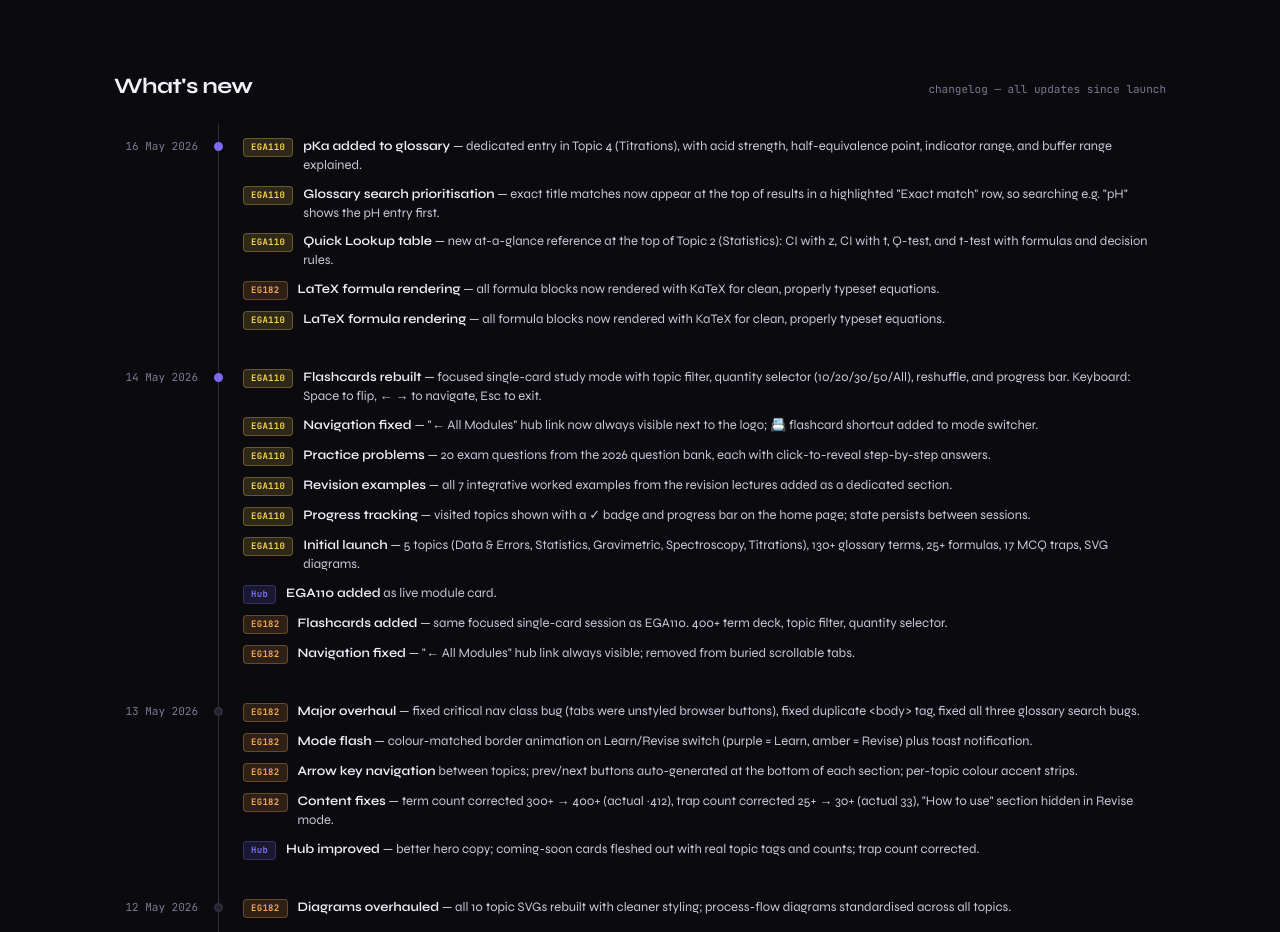
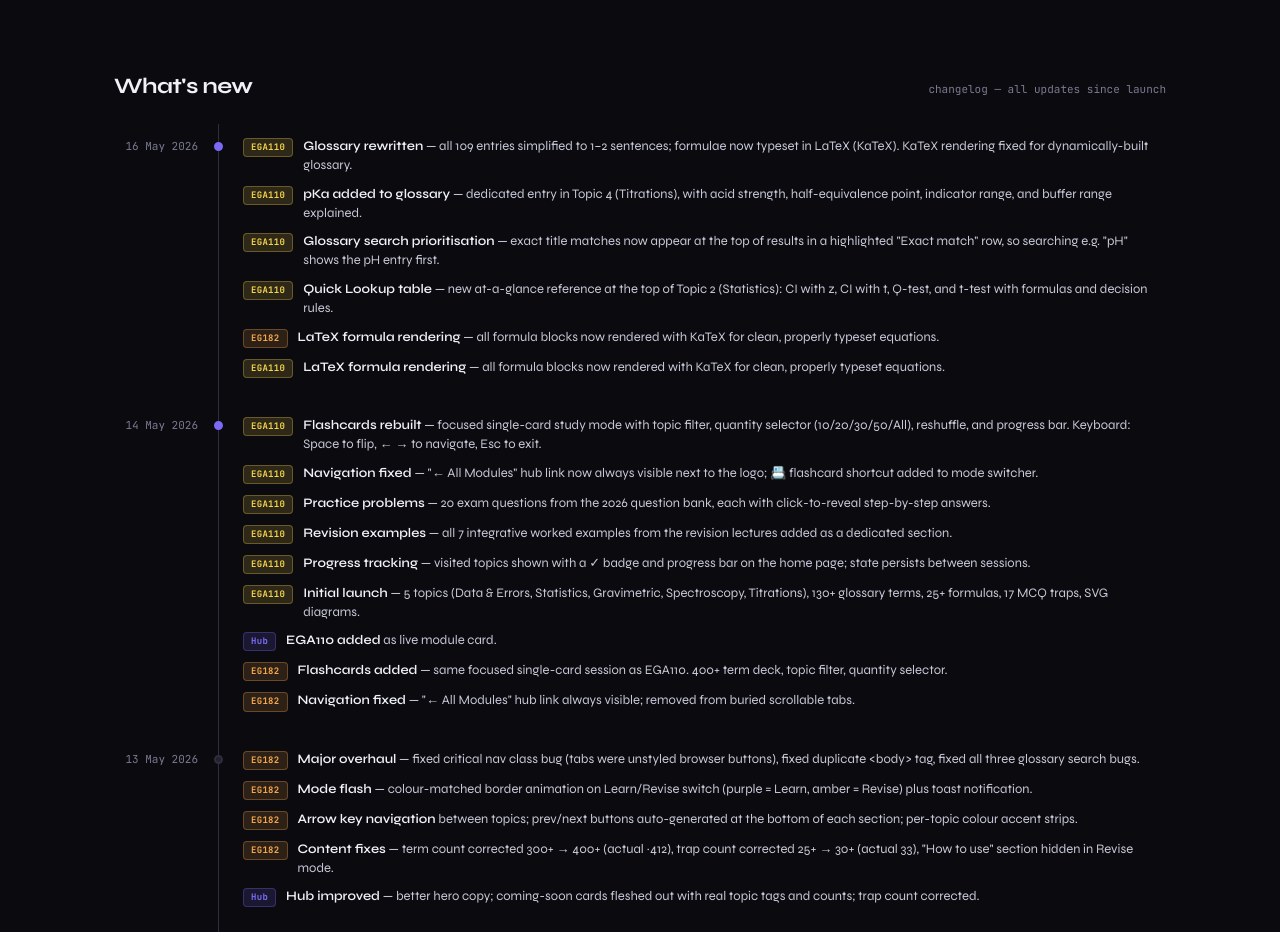
Before and after one commit to ayquresh23/ayquresh23.github.io, a plain HTML site: page index.html in a window 1280 px wide. Shown: the part 1560-2492 px from the top of the page. Drawn offline with Linux system fonts and the light colour scheme.

Commit message:
Changelog: EGA110 glossary rewrite with LaTeX and KaTeX fix
Co-Authored-By: Claude Sonnet 4.6 <noreply@anthropic.com>

```diff
--- a/index.html
+++ b/index.html
@@ -239,6 +239,7 @@ body{font-family:'Syne',sans-serif;background:var(--bg);color:var(--text);min-he
         <div class="cl-dot" style="background:var(--accent);border-color:var(--accent)"></div>
       </div>
       <div class="cl-items-col">
+        <div class="cl-item"><span class="cl-badge ega110">EGA110</span><span class="cl-text"><strong>Glossary rewritten</strong> — all 109 entries simplified to 1–2 sentences; formulae now typeset in LaTeX (KaTeX). KaTeX rendering fixed for dynamically-built glossary.</span></div>
         <div class="cl-item"><span class="cl-badge ega110">EGA110</span><span class="cl-text"><strong>pKa added to glossary</strong> — dedicated entry in Topic 4 (Titrations), with acid strength, half-equivalence point, indicator range, and buffer range explained.</span></div>
         <div class="cl-item"><span class="cl-badge ega110">EGA110</span><span class="cl-text"><strong>Glossary search prioritisation</strong> — exact title matches now appear at the top of results in a highlighted "Exact match" row, so searching e.g. "pH" shows the pH entry first.</span></div>
         <div class="cl-item"><span class="cl-badge ega110">EGA110</span><span class="cl-text"><strong>Quick Lookup table</strong> — new at-a-glance reference at the top of Topic 2 (Statistics): CI with z, CI with t, Q-test, and t-test with formulas and decision rules.</span></div>
```
